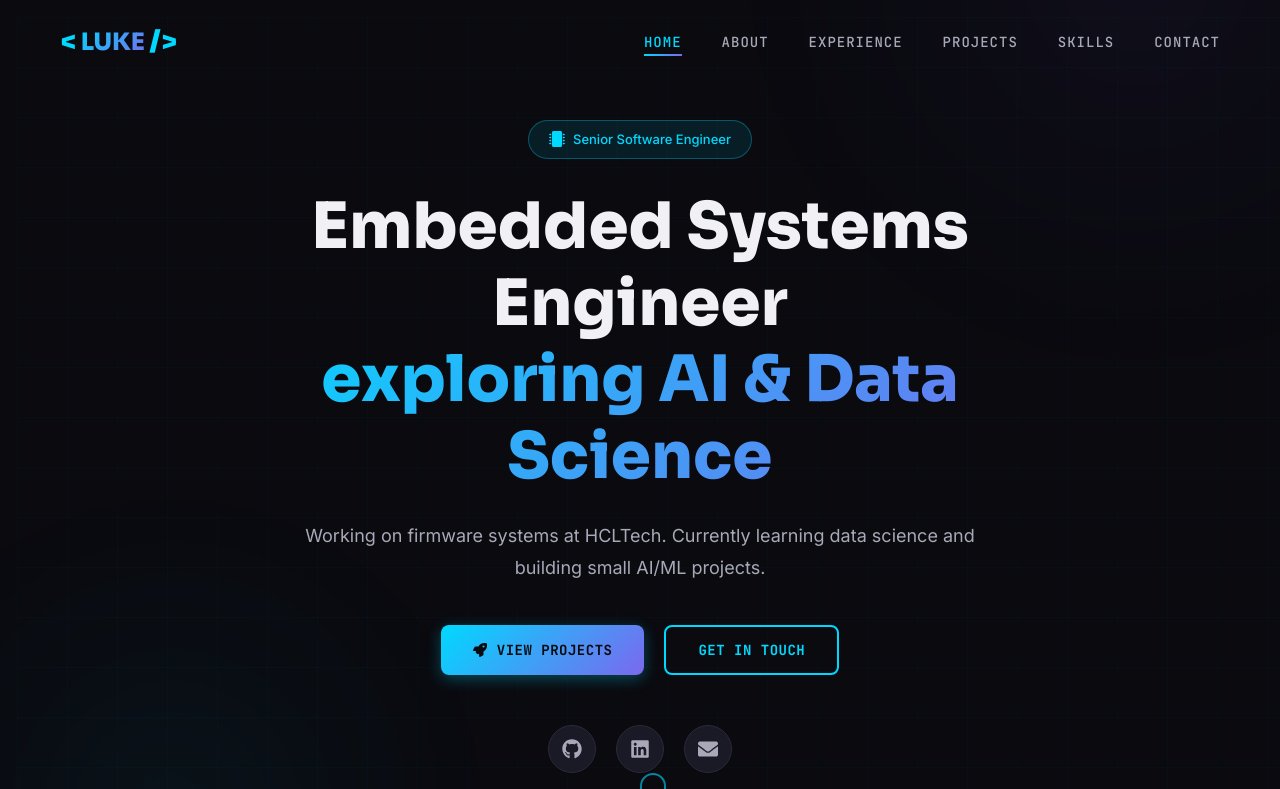
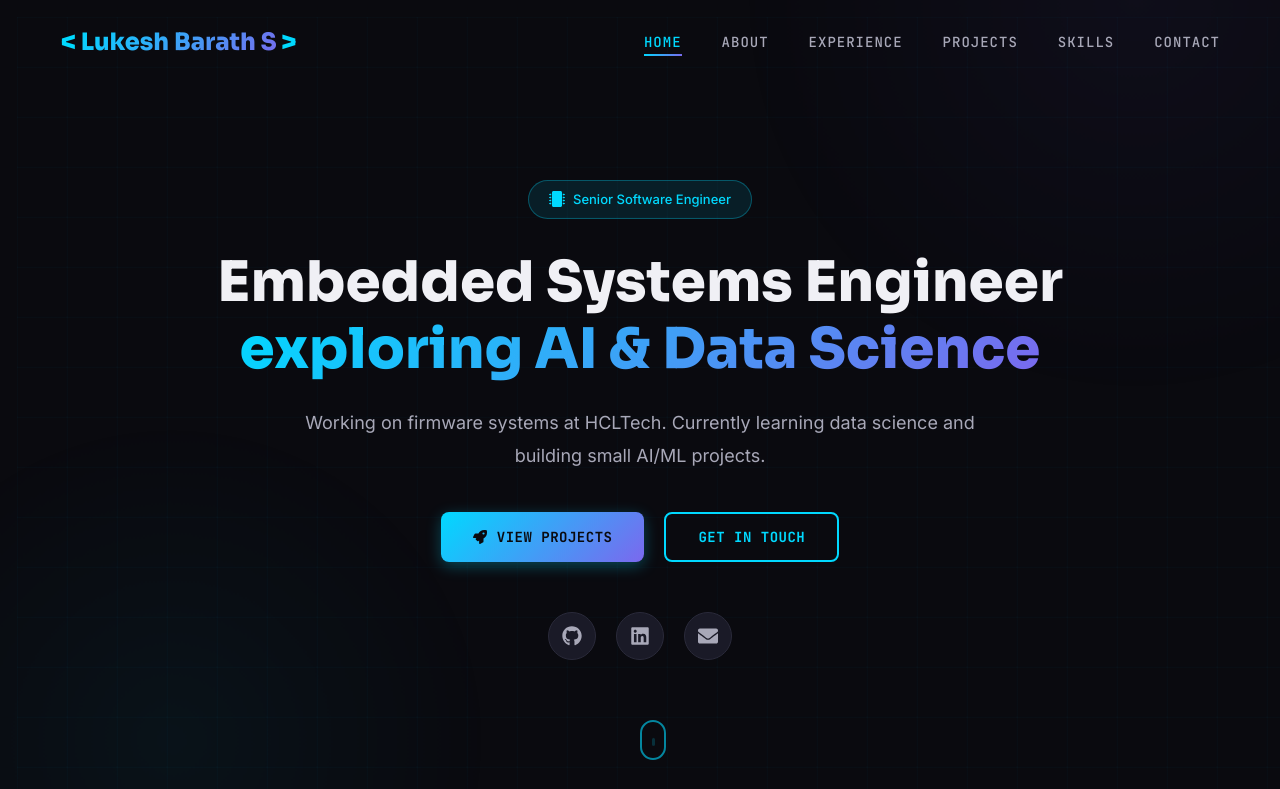
Before and after one commit to Lukeshbarath/portfolio, a React (Create React App) app: page / in a window 1280 px wide. Shown: the top 789 px of the page. Built offline with nearby package versions, Linux system fonts and the light colour scheme; the HTML template or start-up script is replaced by a standard one.

Commit message:
Tinkered

```diff
--- a/src/App.css
+++ b/src/App.css
@@ -253,11 +253,20 @@ body {
 
 .hero-title {
   font-family: var(--font-display);
-  font-size: clamp(36px, 6vw, 64px);
+  font-size: clamp(30px, 4.5vw, 56px);
   font-weight: 800;
   line-height: 1.2;
   margin-bottom: 24px;
   animation: fadeInUp 1s ease-out 0.4s both;
+}
+
+.hero-subtitle {
+  font-size: 16px;
+  color: var(--text-secondary);
+  max-width: 700px;
+  margin: 0 auto 40px;
+  line-height: 1.8;
+  animation: fadeInUp 1s ease-out 0.6s both;
 }
 
 .gradient-text {
--- a/src/App.js
+++ b/src/App.js
@@ -73,8 +73,8 @@ function App() {
         <div className="nav-container">
           <div className="nav-logo" onClick={() => scrollToSection('home')}>
             <span className="logo-bracket">{'<'}</span>
-            <span className="logo-text">LUKE</span>
-            <span className="logo-bracket">{'/>'}</span>
+            <span className="logo-text">Lukesh Barath S</span>
+            <span className="logo-bracket">{'>'}</span>
           </div>
           <ul className="nav-menu">
             {['home', 'about', 'experience', 'projects', 'skills', 'contact'].map(section => (
```
